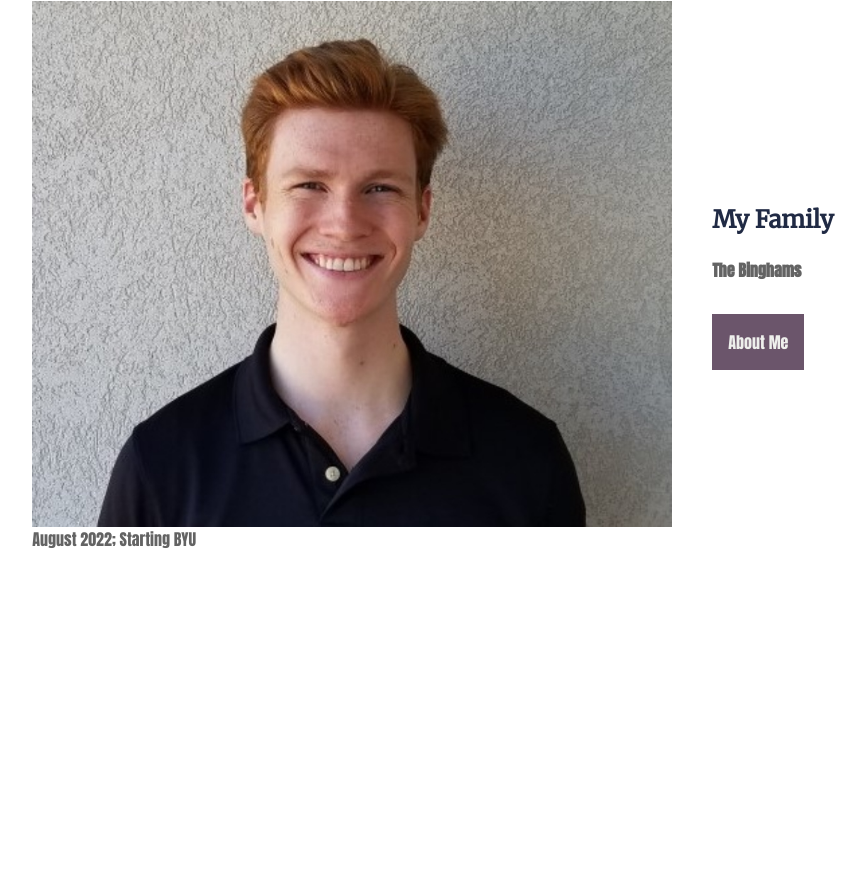
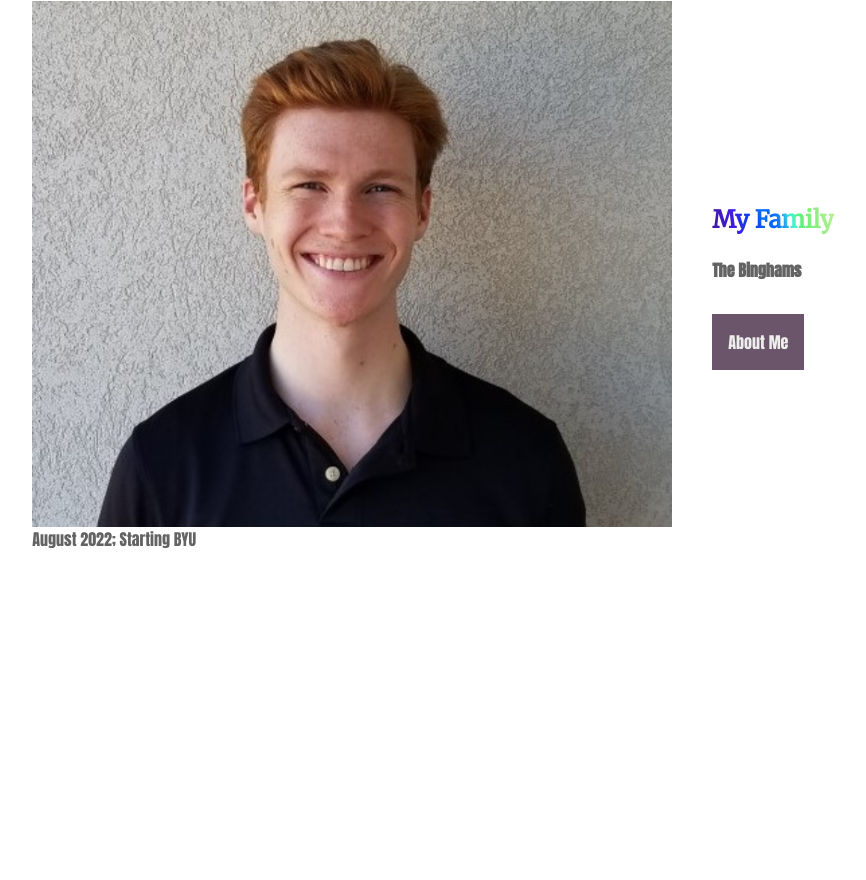
Before and after one commit to IS-120/grid-form-style-mbingham196, a website: page index.html in a window 1280 px wide. Shown: the part 980-1860 px from the top of the page, without its empty margins (211-1077 px from the left). Drawn offline with Linux system fonts and the light colour scheme.

Commit message:
added gradient H2 elements

```diff
--- a/styles/main.css
+++ b/styles/main.css
@@ -158,6 +158,27 @@ h3,
 h4 {
   font-family: "Merriweather", serif;
   color: var(--color-highlight-3);
+}
+
+h2 {
+  background-image: linear-gradient(
+    75deg,
+    rgb(63, 23, 144) 0%,
+    rgb(65, 29, 226) 20%,
+    rgb(22, 57, 233) 29%,
+    rgb(14, 59, 241) 36%,
+    rgb(6, 115, 249) 43%,
+    rgb(0, 98, 255) 50%,
+    rgb(31, 147, 249) 57%,
+    rgb(67, 244, 212) 64%,
+    rgb(95, 241, 124) 71%,
+    rgb(133, 239, 123) 80%,
+    rgb(191, 239, 154) 100%
+  );
+
+  background-clip: text;
+  -webkit-background-clip: text;
+  color: transparent;
 }
 
 p {
```
Also changed, not shown: index.html (+1 -1 lines).
